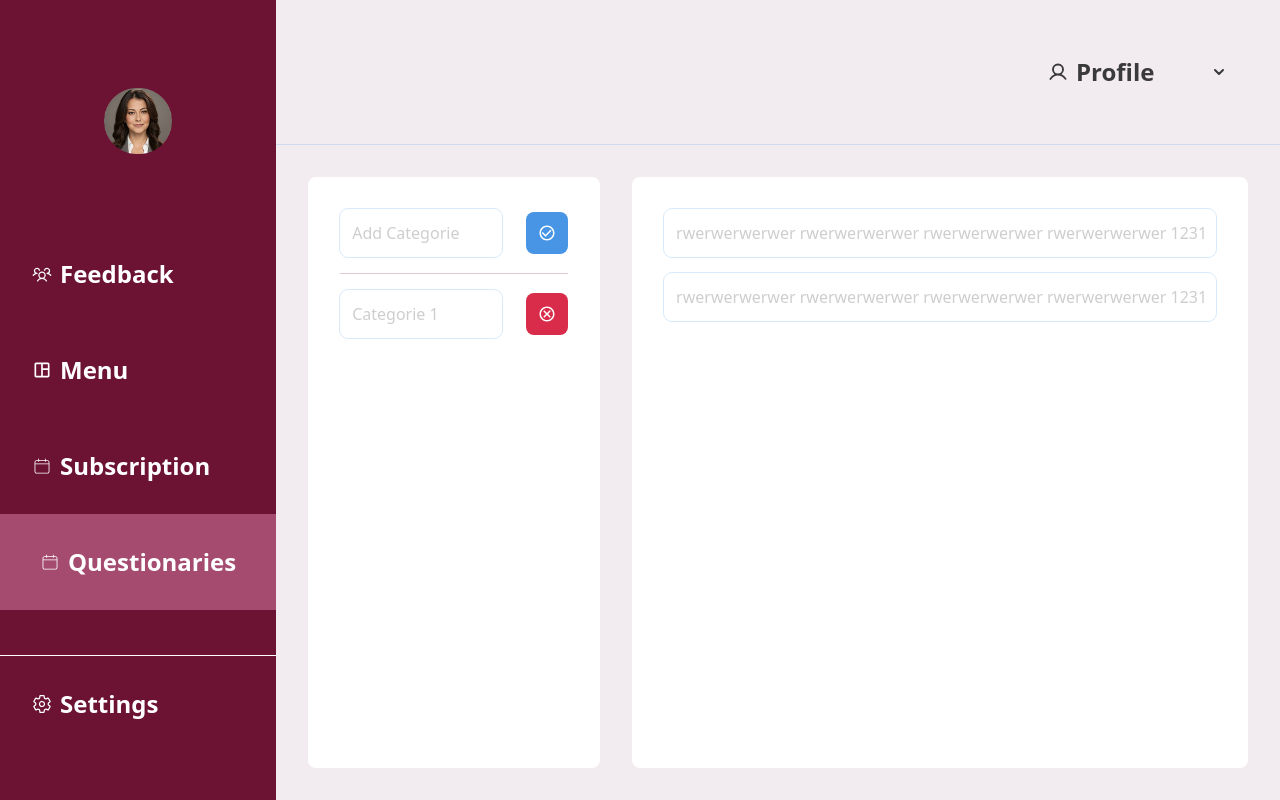
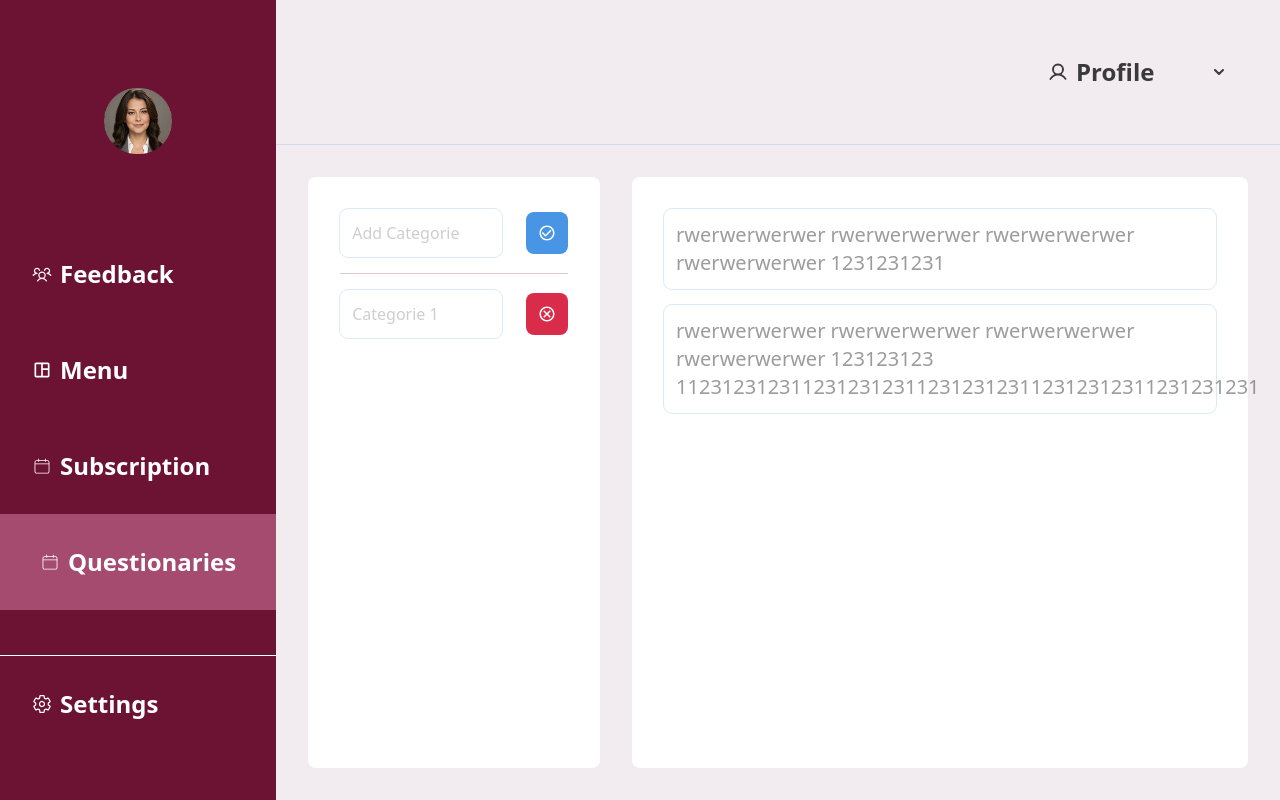
Before and after one commit to PeaceOloruntoba/nikita, a React (Vite) app: page /questionaries in a window 1280 px wide. Built offline with nearby package versions, Linux system fonts and the light colour scheme.

Commit message:
Update Questionaries.jsx

```diff
--- a/src/components/Questionaries.jsx
+++ b/src/components/Questionaries.jsx
@@ -39,23 +39,25 @@ export function Adder() {
 }
 export function Lister() {
   return (
-    <div className="w-full h-full bg-white rounded-lg p-8">
+    <div className="w-full h-full bg-white rounded-lg p-8 text-xl">
       <div className="flex flex-col gap-4 text-[#A44B6F]/30">
         <div className="flex items-center gap-6">
-          <input
-            type="text"
-            className="border-none outline outline-[#4895E5]/20 p-3 rounded-lg w-full text-[#3A3A3A]/50 focus:outline-[#4895E5]"
-            placeholder="rwerwerwerwer rwerwerwerwer rwerwerwerwer rwerwerwerwer 1231231231"
-            disabled
-          />
+          <span
+            className="border-none outline outline-[#4895E5]/20 p-3
+            rounded-lg w-full text-[#3A3A3A]/50 focus:outline-[#4895E5]"
+          >
+            rwerwerwerwer rwerwerwerwer rwerwerwerwer rwerwerwerwer 1231231231
+          </span>
         </div>
         <div className="flex items-center gap-6">
-          <input
-            type="text"
-            className="border-none outline outline-[#4895E5]/20 p-3 rounded-lg w-full text-[#3A3A3A]/50 focus:outline-[#4895E5] text-wrap"
-            placeholder="rwerwerwerwer rwerwerwerwer rwerwerwerwer rwerwerwerwer 123123123 112312312311231231231123123123112312312311231231231"
-            disabled
-          />
+          <span
+            className="border-none outline outline-[#4895E5]/20 p-3
+            rounded-lg w-full text-[#3A3A3A]/50 focus:outline-[#4895E5]
+            text-wrap"
+          >
+            rwerwerwerwer rwerwerwerwer rwerwerwerwer rwerwerwerwer 123123123
+            112312312311231231231123123123112312312311231231231
+          </span>
         </div>
       </div>
     </div>
```
